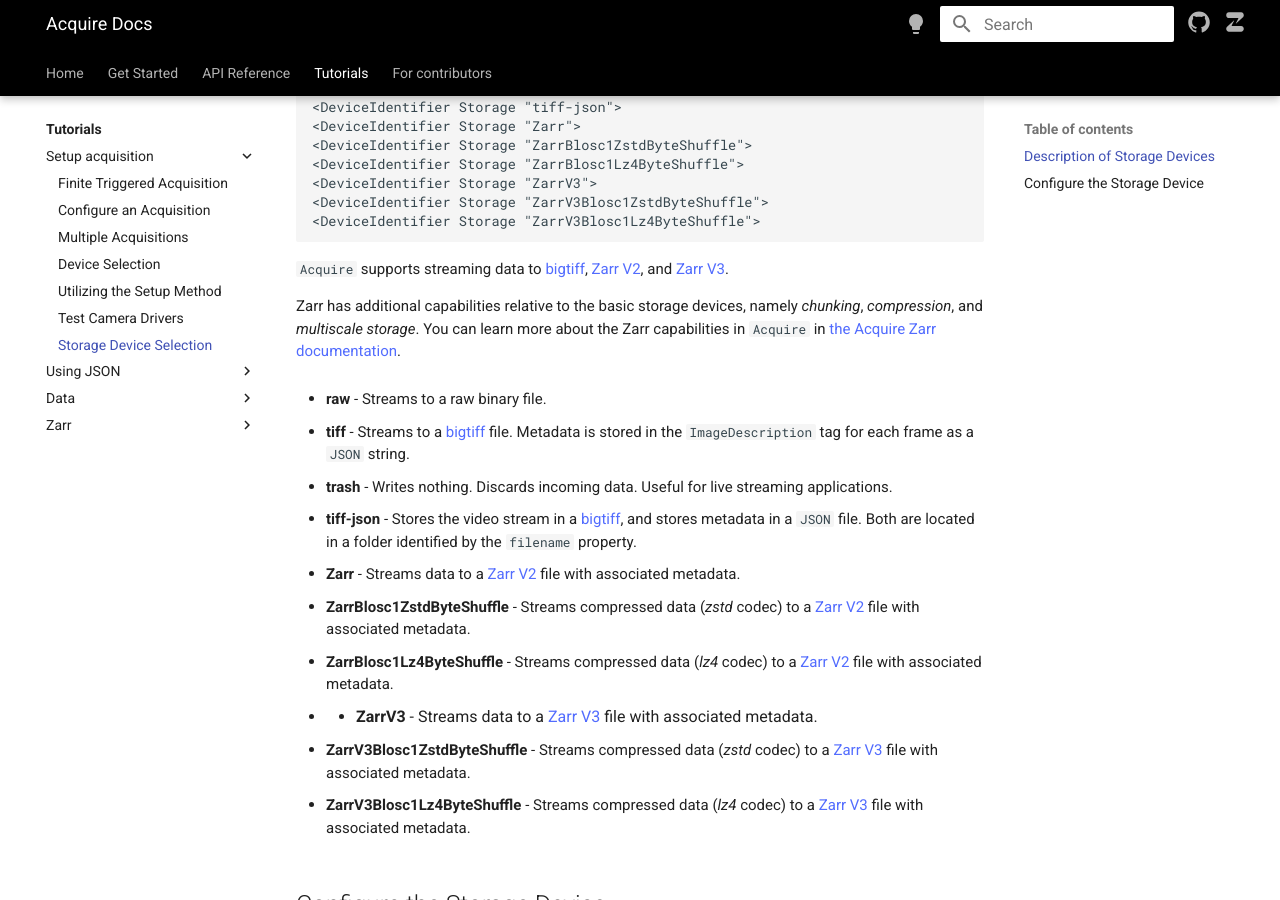
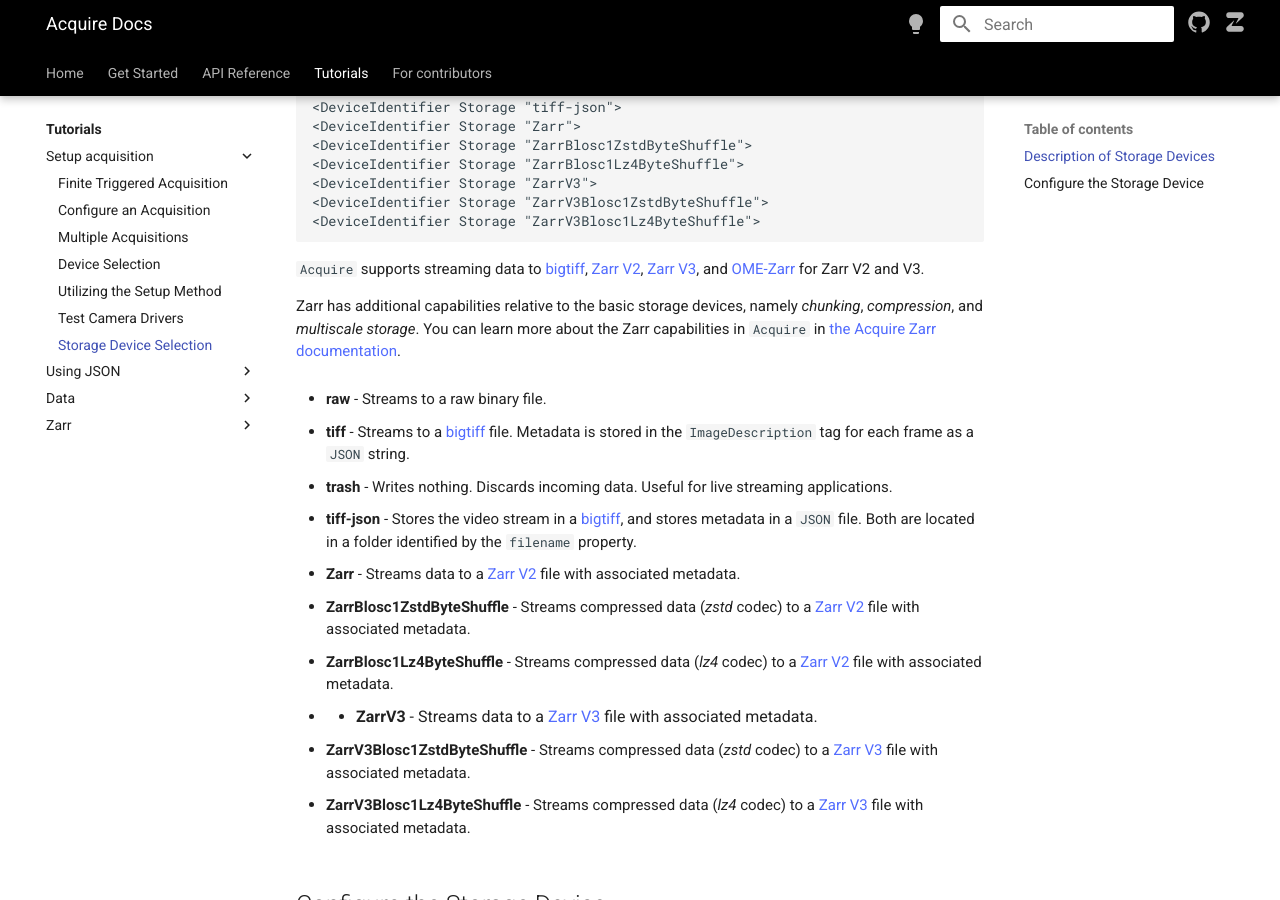
Before and after one commit to melissawm/acquire-docs, an MkDocs documentation site: the page built from docs/tutorials/setup_acquisition/storage.md, in a window 1280 px wide and 900 px high, scrolled down 656 px. Built offline with MkDocs 1.6.1 and Material for MkDocs 9.7.7, drawn with Linux system fonts in a browser that asks for light colours; nearby versions of some CDN libraries; comment, search, counter and statistics services are not loaded.

Commit message:
Update storage.md

````diff
--- a/docs/tutorials/setup_acquisition/storage.md
+++ b/docs/tutorials/setup_acquisition/storage.md
@@ -35,7 +35,7 @@ The output of that script will be:
 <DeviceIdentifier Storage "ZarrV3Blosc1Lz4ByteShuffle">
 ```
 
-`Acquire` supports streaming data to [bigtiff](http://bigtiff.org/), [Zarr V2](https://zarr-specs.readthedocs.io/en/latest/v2/v2.0.html), and [Zarr V3](https://zarr-specs.readthedocs.io/en/latest/specs.html).
+`Acquire` supports streaming data to [bigtiff](http://bigtiff.org/), [Zarr V2](https://zarr-specs.readthedocs.io/en/latest/v2/v2.0.html), [Zarr V3](https://zarr-specs.readthedocs.io/en/latest/specs.html), and [OME-Zarr](https://ngff.openmicroscopy.org/latest/) for Zarr V2 and V3.
 
 Zarr has additional capabilities relative to the basic storage devices, namely _chunking_, _compression_, and _multiscale storage_. You can learn more about the Zarr capabilities in `Acquire` in [the Acquire Zarr documentation](https://github.com/acquire-project/acquire-driver-zarr/blob/main/README.md).
 
````
